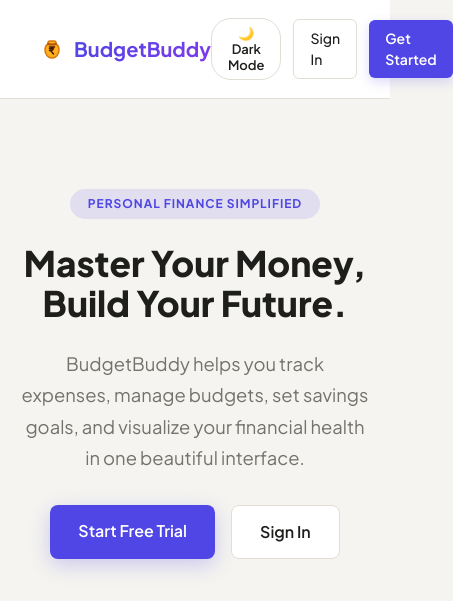
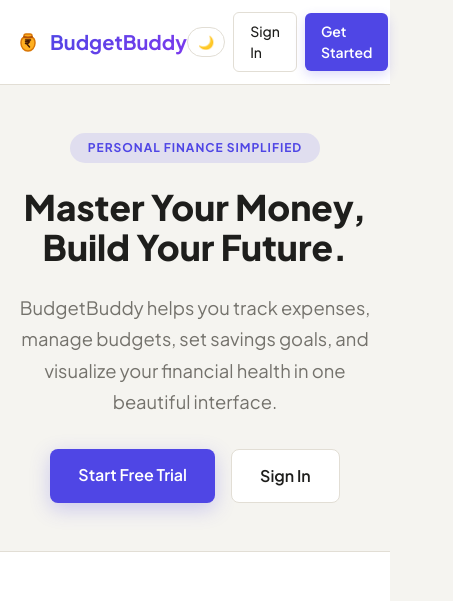
Before and after one commit to Amar1604/BudgetBuddy, a React (Vite) app in the folder frontend/: page / in a window 390 px wide. Shown: the top 601 px of the page, 453 px wide, since content can reach past the window. Built offline with nearby package versions, Linux system fonts and the light colour scheme; no server answers.

Commit message:
feat: enhance mobile UI/UX layouts, landing header scaling, and background body scroll locking

```diff
--- a/frontend/src/App.css
+++ b/frontend/src/App.css
@@ -140,6 +140,50 @@
 .dashboard-grid { display: grid; grid-template-columns: 1fr 1fr; gap: 16px; }
 .reports-grid { display: grid; grid-template-columns: 1fr 1fr; gap: 20px; }
 
+/* Landing Page Styles */
+.landing-header {
+  display: flex;
+  justify-content: space-between;
+  align-items: center;
+  padding: 18px 40px;
+  border-bottom: 1px solid var(--border);
+  position: sticky;
+  top: 0;
+  z-index: 100;
+  background-color: var(--surface);
+  transition: background-color 0.3s;
+}
+.landing-header-right {
+  display: flex;
+  align-items: center;
+  gap: 12px;
+}
+.landing-theme-toggle {
+  background: transparent;
+  border: 1px solid var(--border);
+  border-radius: 20px;
+  cursor: pointer;
+  padding: 6px 16px;
+  display: inline-flex;
+  align-items: center;
+  gap: 6px;
+  color: var(--text);
+  font-weight: 600;
+  font-size: 13px;
+  font-family: inherit;
+  transition: all 0.2s;
+}
+.landing-theme-toggle:hover {
+  border-color: var(--primary);
+  background-color: var(--border-light);
+}
+.landing-hero {
+  padding: 90px 20px;
+}
+.landing-features {
+  padding: 60px 40px 100px;
+}
+
 /* Menu toggle and overlays */
 .menu-toggle { display: none; }
 .sidebar-overlay { display: none; }
@@ -189,6 +233,33 @@
   .profile-menu-text { display: none; }
   .dashboard-grid, .reports-grid { grid-template-columns: 1fr !important; }
   .dashboard-notif-header { flex-direction: column; align-items: flex-start; gap: 2px; }
+
+  /* Subpage Header stack */
+  .page-header {
+    flex-direction: column;
+    align-items: flex-start;
+    gap: 12px;
+  }
+
+  /* Landing Page overrides */
+  .landing-header {
+    padding: 12px 16px;
+  }
+  .landing-header-right {
+    gap: 8px;
+  }
+  .landing-theme-toggle {
+    padding: 6px 10px;
+  }
+  .theme-toggle-text {
+    display: none;
+  }
+  .landing-hero {
+    padding: 48px 16px;
+  }
+  .landing-features {
+    padding: 40px 16px 60px;
+  }
 }
 
 @media (max-width: 480px) {
--- a/frontend/src/layouts/Layout.jsx
+++ b/frontend/src/layouts/Layout.jsx
@@ -36,6 +36,17 @@ export default function Layout({ title, children }) {
     document.addEventListener('click', closeDropdown);
     return () => document.removeEventListener('click', closeDropdown);
   }, [dropdownOpen]);
+
+  useEffect(() => {
+    if (sidebarOpen) {
+      document.body.style.overflow = 'hidden';
+    } else {
+      document.body.style.overflow = '';
+    }
+    return () => {
+      document.body.style.overflow = '';
+    };
+  }, [sidebarOpen]);
 
   const toggleTheme = (e) => {
     if (e) e.stopPropagation();
--- a/frontend/src/pages/Budgets.jsx
+++ b/frontend/src/pages/Budgets.jsx
@@ -23,6 +23,17 @@ export default function Budgets() {
     .catch(() => {});
 
   useEffect(() => { load(); }, []);
+
+  useEffect(() => {
+    if (modal) {
+      document.body.style.overflow = 'hidden';
+    } else {
+      document.body.style.overflow = '';
+    }
+    return () => {
+      document.body.style.overflow = '';
+    };
+  }, [modal]);
 
   const getSpent = (category) =>
     expenses.filter((e) => e.category === category).reduce((s, e) => s + parseFloat(e.amount), 0);
--- a/frontend/src/pages/Expenses.jsx
+++ b/frontend/src/pages/Expenses.jsx
@@ -22,6 +22,17 @@ export default function Expenses() {
 
   const load = () => expenseAPI.list().then(({ data }) => setItems(data)).catch(() => {});
   useEffect(() => { load(); }, []);
+
+  useEffect(() => {
+    if (modal) {
+      document.body.style.overflow = 'hidden';
+    } else {
+      document.body.style.overflow = '';
+    }
+    return () => {
+      document.body.style.overflow = '';
+    };
+  }, [modal]);
 
   const openAdd = () => {
     const defaultCategory = filter !== 'all' ? filter : 'FOOD';
--- a/frontend/src/pages/Home.jsx
+++ b/frontend/src/pages/Home.jsx
@@ -41,42 +41,17 @@ export default function Home() {
       transition: 'background-color 0.3s, color 0.3s'
     }}>
       {/* Navbar */}
-      <header style={{
-        display: 'flex',
-        justifyContent: 'space-between',
-        alignItems: 'center',
-        padding: '18px 40px',
-        borderBottom: '1px solid var(--border)',
-        position: 'sticky',
-        top: 0,
-        zIndex: 100,
-        backgroundColor: 'var(--surface)',
-        transition: 'background-color 0.3s'
-      }}>
+      <header className="landing-header">
         <BrandLogo size={24} fontSize={20} />
 
-        <div style={{ display: 'flex', alignItems: 'center', gap: 12 }}>
+        <div className="landing-header-right">
           <button
-            id="theme-toggle"
             onClick={toggleTheme}
             title={dark ? 'Switch to Light Mode' : 'Switch to Dark Mode'}
-            style={{
-              background: 'transparent',
-              border: '1px solid var(--border)',
-              borderRadius: 20,
-              cursor: 'pointer',
-              padding: '6px 16px',
-              display: 'inline-flex',
-              alignItems: 'center',
-              gap: 6,
-              color: 'var(--text)',
-              fontWeight: 600,
-              fontSize: 13,
-              fontFamily: 'inherit',
-              transition: 'all 0.2s'
-            }}
+            className="landing-theme-toggle"
           >
-            {dark ? '\u2600\uFE0F Light Mode' : '\u{1F319} Dark Mode'}
+            <span>{dark ? '☀️' : '🌙'}</span>
+            <span className="theme-toggle-text">{dark ? ' Light Mode' : ' Dark Mode'}</span>
           </button>
 
           {user ? (
@@ -124,8 +99,8 @@ export default function Home() {
 
       {/* Hero */}
       <main style={{ flex: 1 }}>
-        <section style={{
-          padding: '90px 20px', textAlign: 'center', maxWidth: 900, margin: '0 auto',
+        <section className="landing-hero" style={{
+          textAlign: 'center', maxWidth: 900, margin: '0 auto',
           display: 'flex', flexDirection: 'column', alignItems: 'center', gap: 24
         }}>
           <div style={{
@@ -180,7 +155,7 @@ export default function Home() {
         </section>
 
         {/* Features Grid */}
-        <section style={{ padding: '60px 40px 100px', backgroundColor: 'var(--surface)', borderTop: '1px solid var(--border)', transition: 'background-color 0.3s' }}>
+        <section className="landing-features" style={{ backgroundColor: 'var(--surface)', borderTop: '1px solid var(--border)', transition: 'background-color 0.3s' }}>
           <div style={{ maxWidth: 1200, margin: '0 auto' }}>
             <h2 style={{ textAlign: 'center', fontSize: '2rem', fontWeight: 700, marginBottom: 48, color: 'var(--text)' }}>
               Features designed to keep you on track
--- a/frontend/src/pages/Income.jsx
+++ b/frontend/src/pages/Income.jsx
@@ -23,6 +23,17 @@ export default function Income() {
   const load = () => incomeAPI.list().then(({ data }) => setItems(data)).catch(() => {});
 
   useEffect(() => { load(); }, []);
+
+  useEffect(() => {
+    if (modal) {
+      document.body.style.overflow = 'hidden';
+    } else {
+      document.body.style.overflow = '';
+    }
+    return () => {
+      document.body.style.overflow = '';
+    };
+  }, [modal]);
 
   const openAdd = () => {
     setForm(EMPTY);
--- a/frontend/src/pages/Savings.jsx
+++ b/frontend/src/pages/Savings.jsx
@@ -19,6 +19,17 @@ export default function Savings() {
 
   const load = () => savingsAPI.list().then(({ data }) => setGoals(data)).catch(() => {});
   useEffect(() => { load(); }, []);
+
+  useEffect(() => {
+    if (modal) {
+      document.body.style.overflow = 'hidden';
+    } else {
+      document.body.style.overflow = '';
+    }
+    return () => {
+      document.body.style.overflow = '';
+    };
+  }, [modal]);
 
   const openAdd = () => { setForm(EMPTY); setError(''); setModal('add'); };
   const openEdit = (g) => {
```
